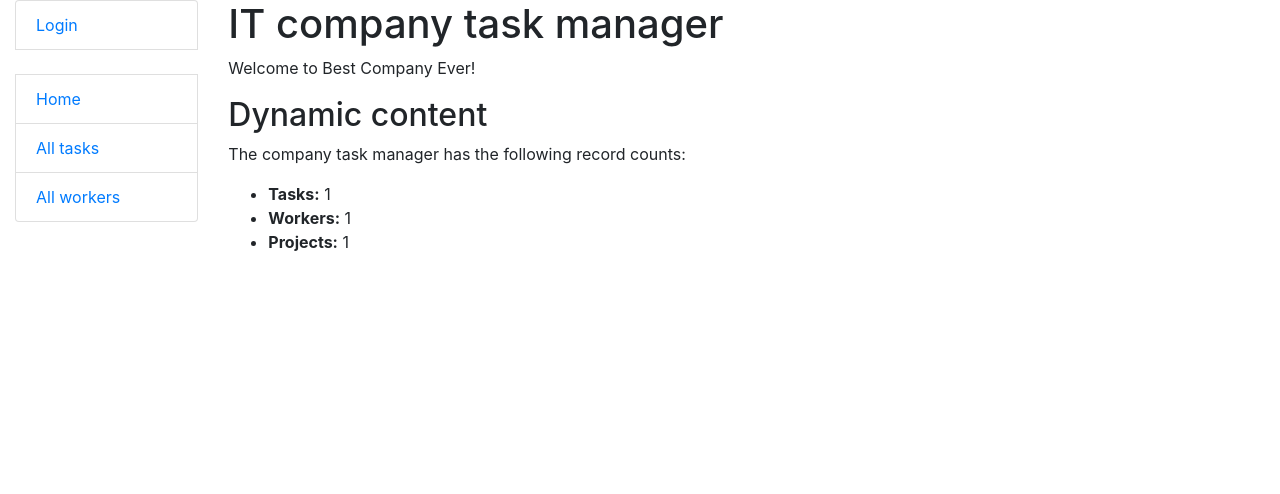
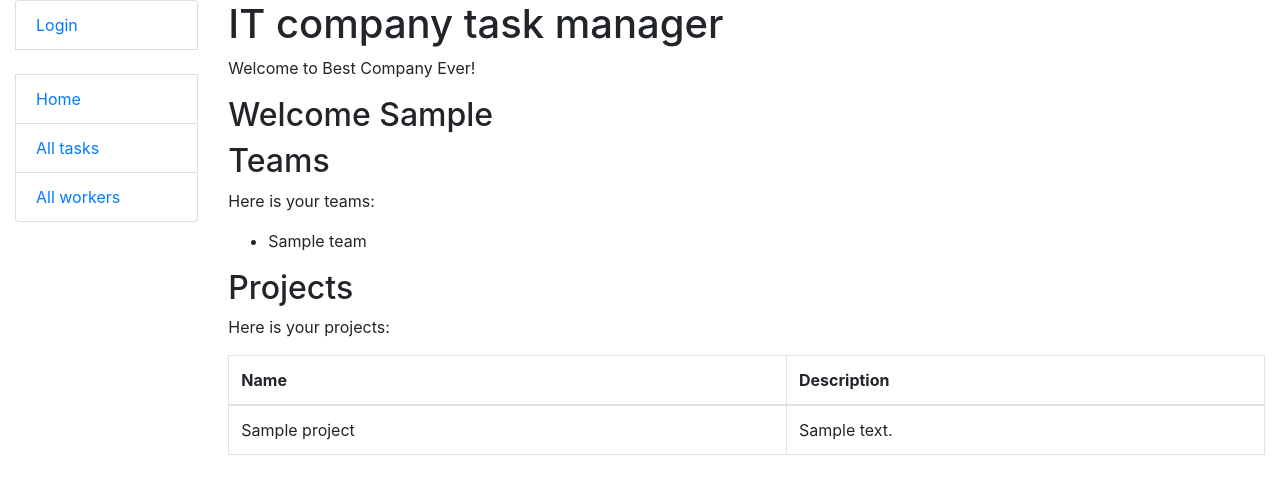
Before and after one commit to BileichukIvan/company-task-manager, a Django app: template templates/manager/index.html in a window 1280 px wide. Shown: the top 494 px of the page. Run offline with Django 5.2, Linux system fonts and the light colour scheme; tables that the repository leaves empty hold one stand-in row (values such as "Sample post"); the template is opened without the code that fills it: values that come from a table or form of the project are taken from there, most other values are stand-ins (such as "Sample title", 1, 10 or a date in 2020).

Commit message:
feat: Change worker data representation on page

```diff
--- a/templates/manager/index.html
+++ b/templates/manager/index.html
@@ -1,14 +1,39 @@
 {% extends "base.html" %}
 
 {% block content %}
-    <h1>IT company task manager</h1>
-    <p>Welcome to Best Company Ever!</p>
-    <h2>Dynamic content</h2>
-    <p>The company task manager has the following record counts:</p>
-    <ul>
-        <li><strong>Tasks:</strong> {{ num_task }}</li>
-        <li><strong>Workers:</strong> {{ num_worker }}</li>
-        <li><strong>Projects:</strong> {{ num_projects }}</li>
-    </ul>
+  <h1>IT company task manager</h1>
+  <p>Welcome to Best Company Ever!</p>
+  <h2>Welcome {{ worker.first_name }}</h2>
+  <h2>Teams</h2>
+  <p>Here is your teams:</p>
+  <ul>
+    {% for team in worker.teams.all %}
+      <li>{{ team.name }}</li>
+    {% empty %}
+      <li>No teams found.</li>
+    {% endfor %}
+  </ul>
+  <h2>Projects</h2>
+  <p>Here is your projects:</p>
+  <table class="table table-bordered mt-3">
+    <thead>
+    <tr>
+      <th>Name</th>
+      <th>Description</th>
+    </tr>
+    </thead>
+    <tbody>
+    {% for project in projects %}
+      <tr>
+        <td>{{ project.name }}</td>
+        <td>{{ project.description }}</td>
+      </tr>
+    {% empty %}
+      <tr>
+        <td colspan="2">No projects found.</td>
+      </tr>
+    {% endfor %}
+    </tbody>
+  </table>
 
 {% endblock %}
```
